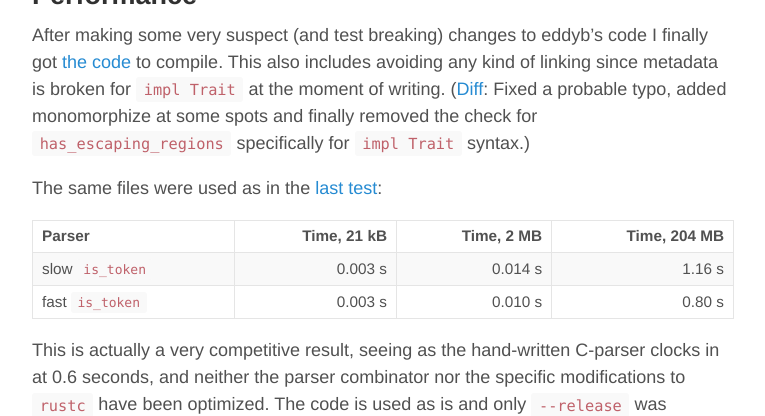
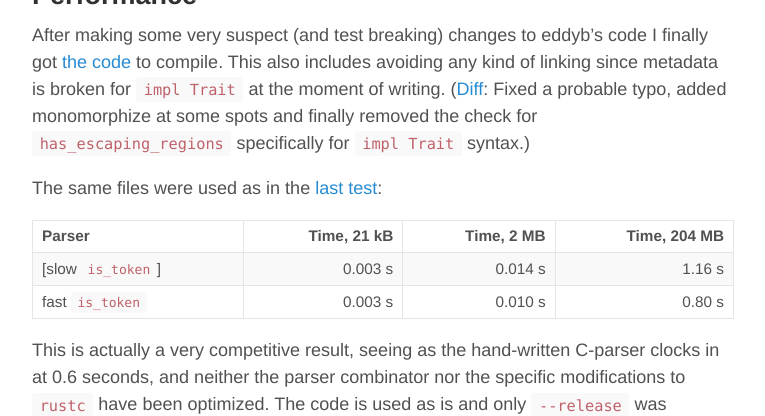
Before and after one commit to m4rw3r/m4rw3r.github.io, a Jekyll site: the page built from _posts/2015-09-07-parser-combinator-experiments-performance.md, in a window 1280 px wide and 900 px high, scrolled down 3490 px. Shown: the top 416 px of the window, without its empty margins (257-1022 px from the left). Built offline with Jekyll 4.4.1, drawn with Linux system fonts in a browser that asks for light colours; Markdown is read by kramdown in place of the engine named in the settings; comment, search, counter and statistics services are not loaded.

```diff
--- a/_posts/2015-09-07-parser-combinator-experiments-performance.md
+++ b/_posts/2015-09-07-parser-combinator-experiments-performance.md
@@ -144,10 +144,10 @@ Fixed a probable typo, added monomorphize at some spots and finally removed the
 
 The same files were used as in the [last test]({% post_url 2015-08-18-parser-combinator-experiments %}):
 
-Parser             | Time, 21 kB | Time, 2 MB | Time, 204 MB
--------------------|------------:|-----------:|------------:
-slow ``is_token``  | 0.003 s     | 0.014 s    | 1.16 s
-fast ``is_token``  | 0.003 s     | 0.010 s    | 0.80 s
+Parser               | Time, 21 kB | Time, 2 MB | Time, 204 MB
+---------------------|------------:|-----------:|------------:
+[slow ``is_token``]  | 0.003 s     | 0.014 s    | 1.16 s
+fast ``is_token``    | 0.003 s     | 0.010 s    | 0.80 s
 
 This is actually a very competitive result, seeing as the hand-written C-parser clocks in at 0.6
 seconds, and neither the parser combinator nor the specific modifications to ``rustc`` have been
```
Also changed, not shown: other parts of _posts/2015-09-07-parser-combinator-experiments-performance.md (+1 -0 lines).
